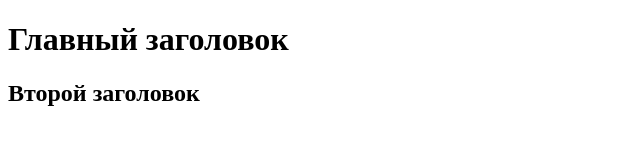
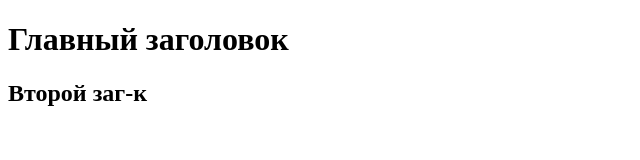
Before and after one commit to Dmitriy2140/New-repository, a plain HTML site: page index.html in a window 1280 px wide. Shown: the full height of the page, 0-640 px from the left. Drawn offline with Linux system fonts and the light colour scheme.

Commit message:
2й заголовок

```diff
--- a/index.html
+++ b/index.html
@@ -8,6 +8,6 @@
 </head>
 <body>
     <h1> Главный заголовок </h1>
-    <h2> Второй заголовок</h2>
+    <h2> Второй заг-к</h2>
 </body>
 </html>
```
